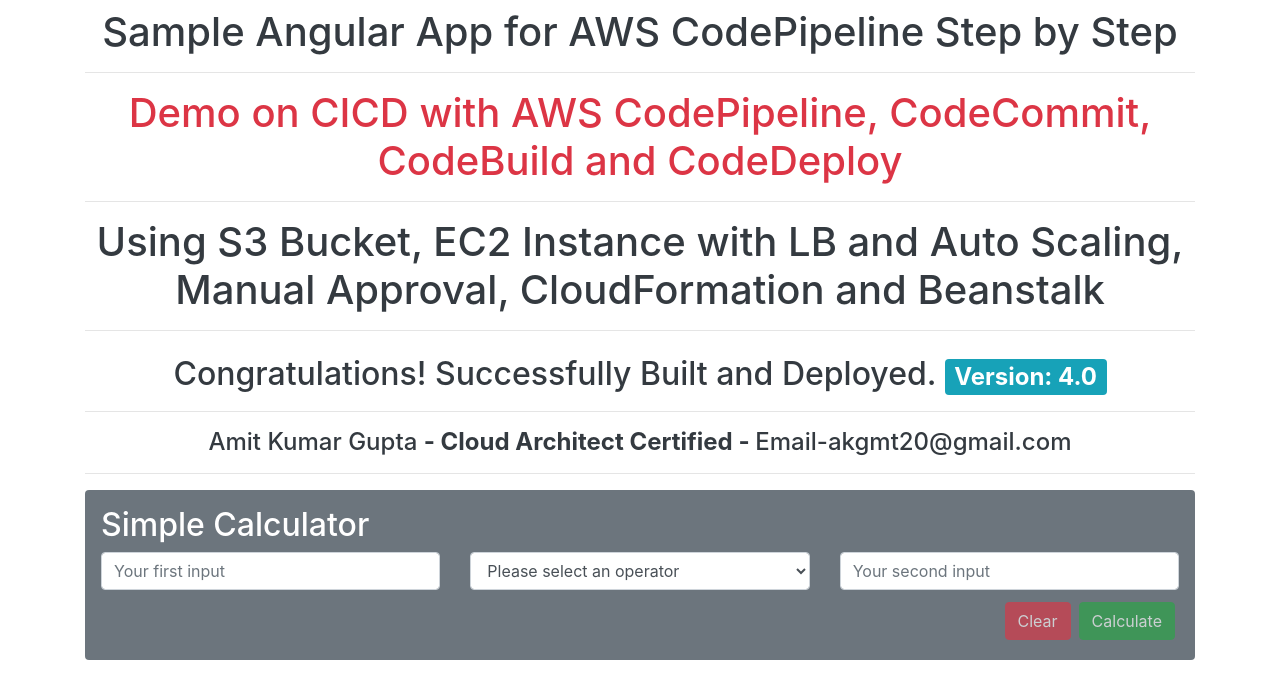
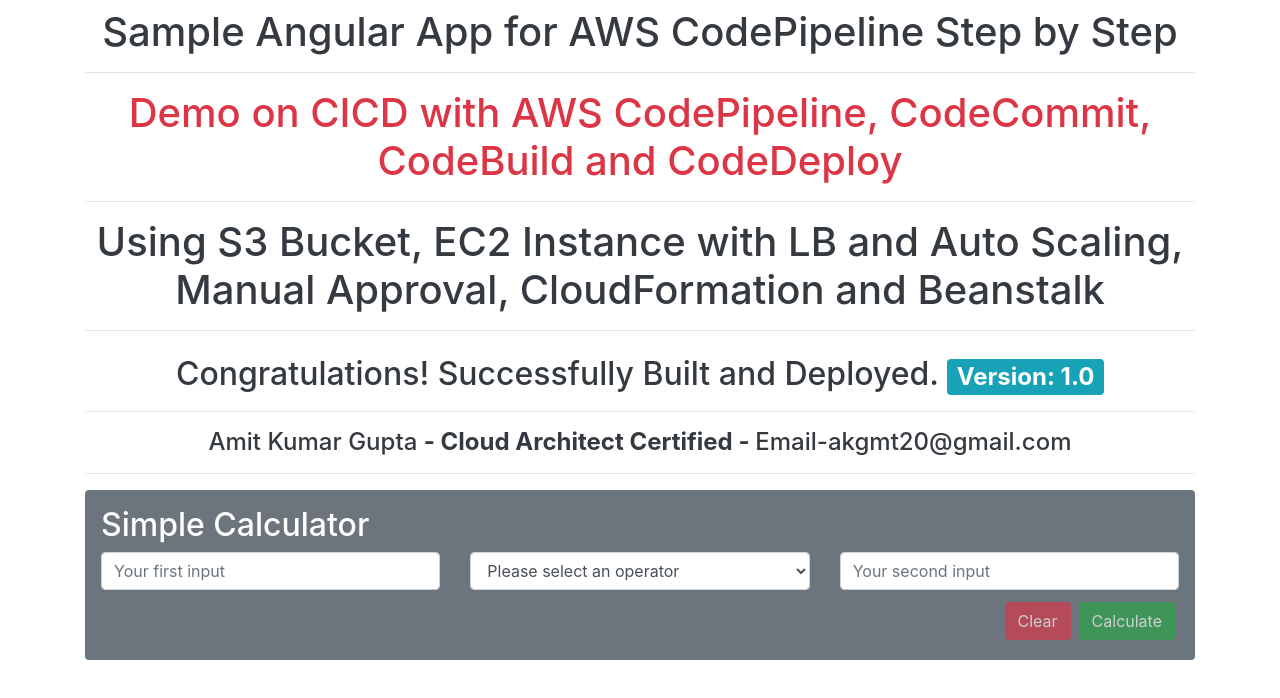
Before and after one commit to devops3210/AWS-CICD, an Angular app: page / in a window 1280 px wide. Shown: the top 698 px of the page. Built offline with nearby package versions, Linux system fonts and the light colour scheme.

Commit message:
Updated
Updated

```diff
--- a/src/app/app.component.html
+++ b/src/app/app.component.html
@@ -24,7 +24,7 @@
   <div class="row pt-2">
     <div class="col">
 
-	  <h2 class="text-dark text-center"> Congratulations! Successfully Built and Deployed.  <span class="badge badge-info">Version: 4.0</span> </h2>
+	  <h2 class="text-dark text-center"> Congratulations! Successfully Built and Deployed.  <span class="badge badge-info">Version: 1.0</span> </h2>
       <hr>
       <h4 class="text-dark text-center"> Amit Kumar Gupta <strong> - Cloud Architect Certified - </strong> Email-akgmt20@gmail.com </h4>
       <hr>
```
